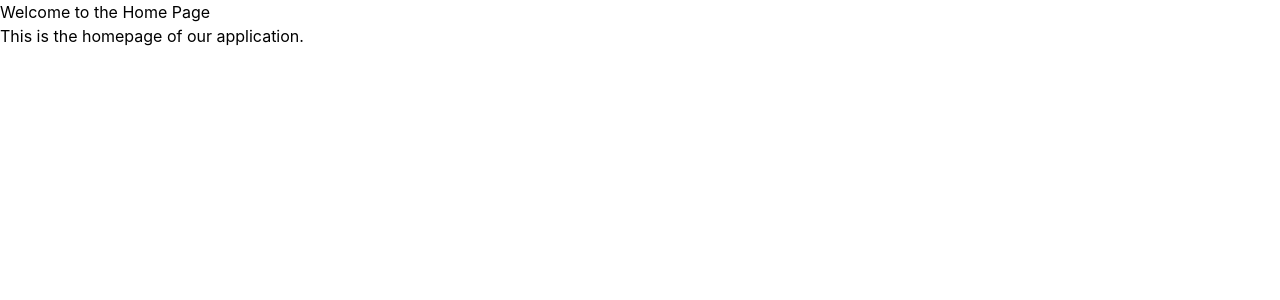
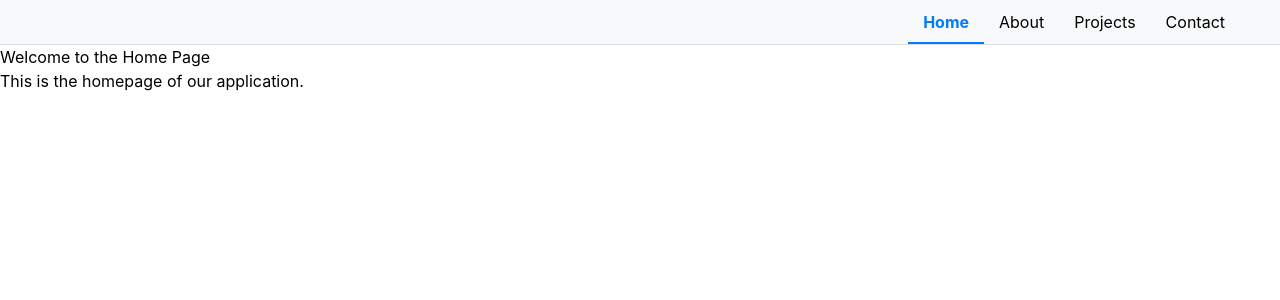
Before and after one commit to Hack-Mav/portfolio, a React (Create React App) app: page / in a window 1280 px wide. Shown: the top 300 px of the page. Built offline with nearby package versions, Linux system fonts and the light colour scheme.

Commit message:
added the logic for the navigation

```diff
--- a/src/App.js
+++ b/src/App.js
@@ -1,18 +1,109 @@
-import { BrowserRouter as Router, Route, Routes } from 'react-router-dom';
-import Home from './pages/Home';
-import About from './pages/About';
-import Projects from './pages/Projects';
-import Contact from './pages/Contact';
+import React from "react";
+import {
+  BrowserRouter as Router,
+  Route,
+  Routes,
+  NavLink,
+} from "react-router-dom";
+import Home from "./pages/Home";
+import About from "./pages/About";
+import Projects from "./pages/Projects";
+import Contact from "./pages/Contact";
+import NotFound from "./pages/NotFound";
 
 function App() {
   return (
     <Router>
+      <div>
+        {/* Navigation Bar */}
+        <nav
+          style={{
+            padding: "10px 40px",
+            backgroundColor: "#f8f9fa",
+            borderBottom: "1px solid #ddd",
+          }}
+        >
+          <ul
+            style={{
+              display: "flex",
+              listStyleType: "none",
+              margin: 0,
+              padding: 0,
+              justifyContent: "flex-end",
+            }}
+          >
+            <li>
+              <NavLink
+                to="/"
+                style={({ isActive }) => ({
+                  padding: "10px 15px",
+                  textDecoration: "none",
+                  color: isActive ? "#007BFF" : "#000",
+                  fontWeight: isActive ? "bold" : "normal",
+                  borderBottom: isActive ? "2px solid #007BFF" : "none",
+                  transition: "color 0.3s, border-bottom 0.3s",
+                })}
+              >
+                Home
+              </NavLink>
+            </li>
+            <li>
+              <NavLink
+                to="/about"
+                style={({ isActive }) => ({
+                  padding: "10px 15px",
+                  textDecoration: "none",
+                  color: isActive ? "#007BFF" : "#000",
+                  fontWeight: isActive ? "bold" : "normal",
+                  borderBottom: isActive ? "2px solid #007BFF" : "none",
+                  transition: "color 0.3s, border-bottom 0.3s",
+                })}
+              >
+                About
+              </NavLink>
+            </li>
+            <li>
+              <NavLink
+                to="/projects"
+                style={({ isActive }) => ({
+                  padding: "10px 15px",
+                  textDecoration: "none",
+                  color: isActive ? "#007BFF" : "#000",
+                  fontWeight: isActive ? "bold" : "normal",
+                  borderBottom: isActive ? "2px solid #007BFF" : "none",
+                  transition: "color 0.3s, border-bottom 0.3s",
+                })}
+              >
+                Projects
+              </NavLink>
+            </li>
+            <li>
+              <NavLink
+                to="/contact"
+                style={({ isActive }) => ({
+                  padding: "10px 15px",
+                  textDecoration: "none",
+                  color: isActive ? "#007BFF" : "#000",
+                  fontWeight: isActive ? "bold" : "normal",
+                  borderBottom: isActive ? "2px solid #007BFF" : "none",
+                  transition: "color 0.3s, border-bottom 0.3s",
+                })}
+              >
+                Contact
+              </NavLink>
+            </li>
+          </ul>
+        </nav>
+
+        {/* Routes */}
         <Routes>
           <Route path="/" element={<Home />} />
           <Route path="/about" element={<About />} />
           <Route path="/projects" element={<Projects />} />
           <Route path="/contact" element={<Contact />} />
+          <Route path="*" element={<NotFound />} />
         </Routes>
+      </div>
     </Router>
   );
 }
```
Lines whose indentation alone changed are shown as unchanged.
